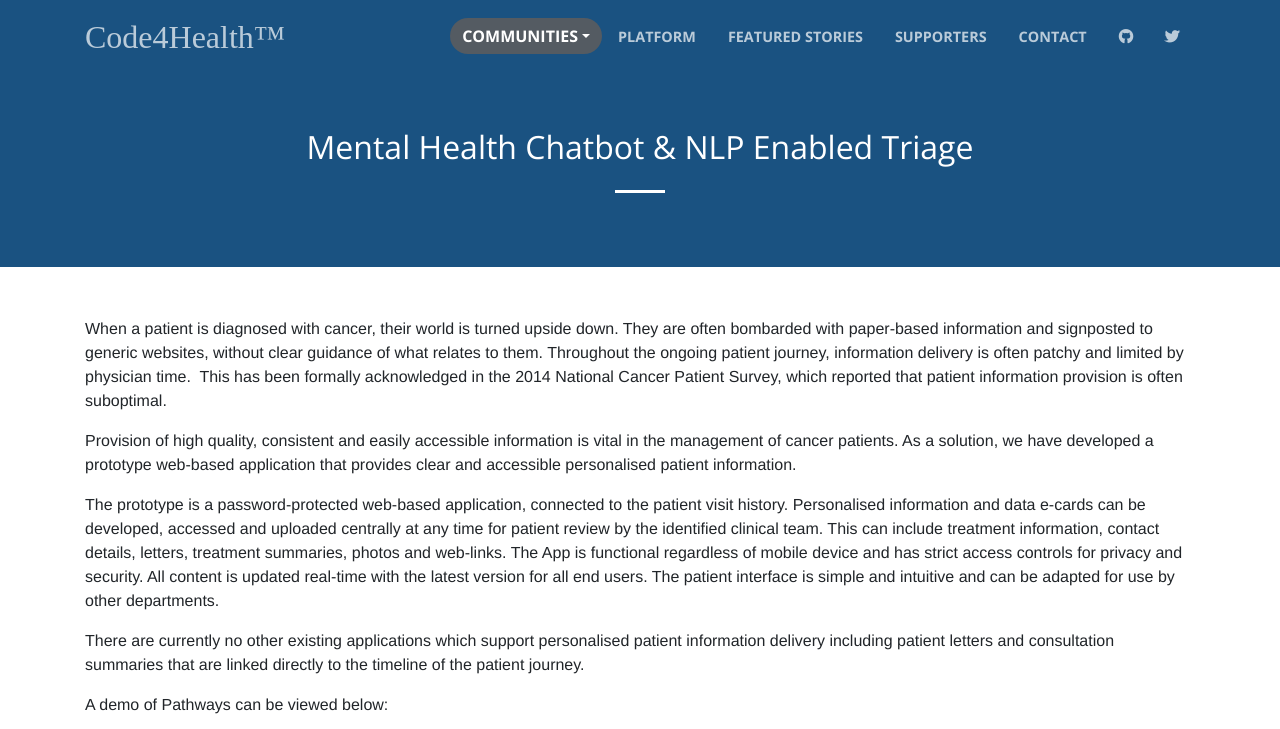
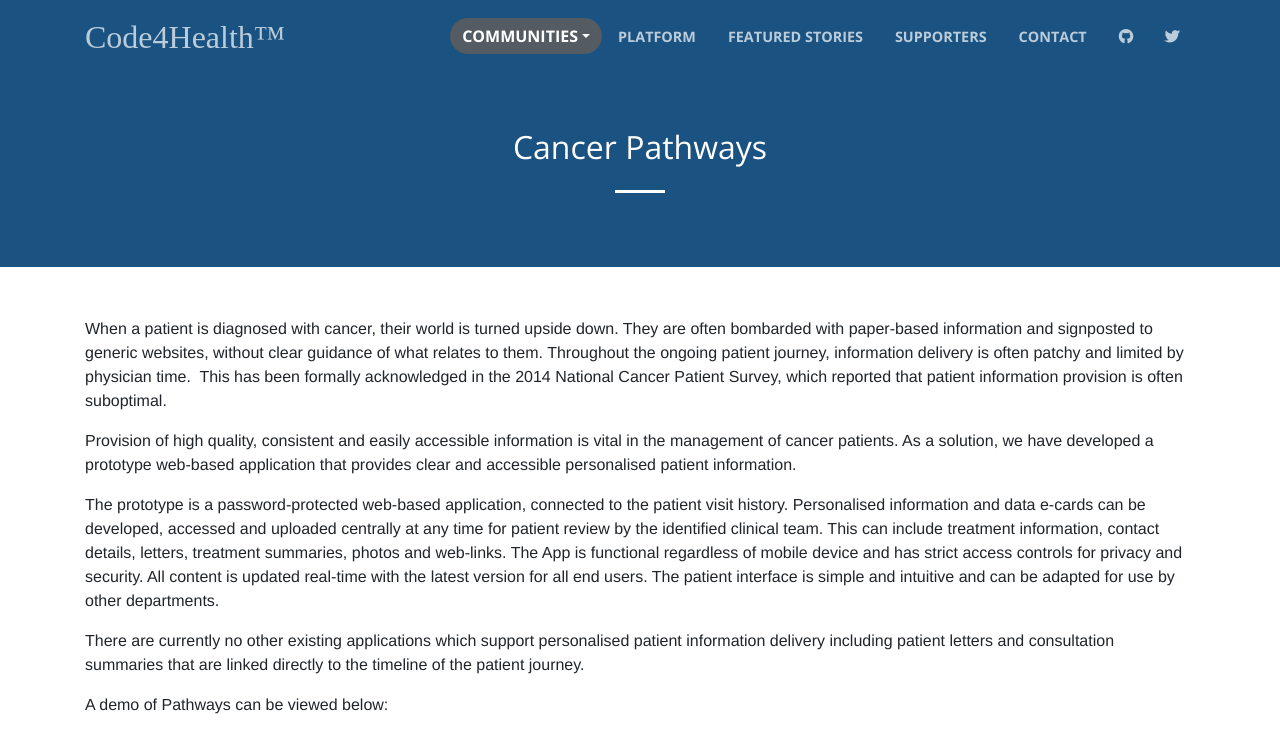
Before and after one commit to robdyke/code4health.org, a Jekyll site: the page built from _pages/cancer-pathways.md, in a window 1280 px wide and 900 px high, cut to the strip 0-729 px from the top of the window. Built offline with Jekyll 4.4.1, drawn with Linux system fonts in a browser that asks for light colours; nearby versions of some CDN libraries; some web fonts are replaced.

Commit message:
Update cancer-pathways.md

```diff
--- a/_pages/cancer-pathways.md
+++ b/_pages/cancer-pathways.md
@@ -6,7 +6,7 @@ title:  "Cancer Pathways"
 
 <section class="bg-primary text-white" id="about" style="padding-bottom:50px">
       <div class="container text-center">
-        <h2 class="mb-4">Mental Health Chatbot & NLP Enabled Triage</h2>
+        <h2 class="mb-4">Cancer Pathways</h2>
        </div>
        <hr class="light my-4">
 </section>
```
